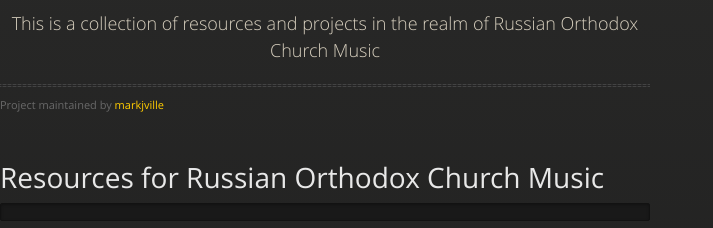
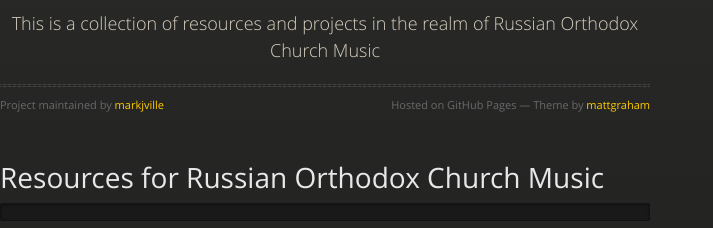
Before and after one commit to markjville/markjville.github.io, a Jekyll site: the page built from index.md, in a window 1280 px wide. Shown: the part 172-400 px from the top of the page, without its empty margins (0-713 px from the left). Built offline with Jekyll 4.4.1, drawn with Linux system fonts in a browser that asks for light colours; our own code applies the rules of GitHub Pages for plain Markdown files.

Commit message:
Update default.html

```diff
--- a/_layouts/default.html
+++ b/_layouts/default.html
@@ -25,6 +25,7 @@
           <p>{{ site.tagline | default: site.description | default: site.github.project_tagline }}</p>
           <hr>
           <span class="credits left">Project maintained by <a href="{{ site.github.owner_url }}">{{ site.github.owner_name }}</a></span>
+          <span class="credits right">Hosted on GitHub Pages &mdash; Theme by <a href="https://twitter.com/mattgraham">mattgraham</a></span>
         </div>
 
         {{ content }}
```
